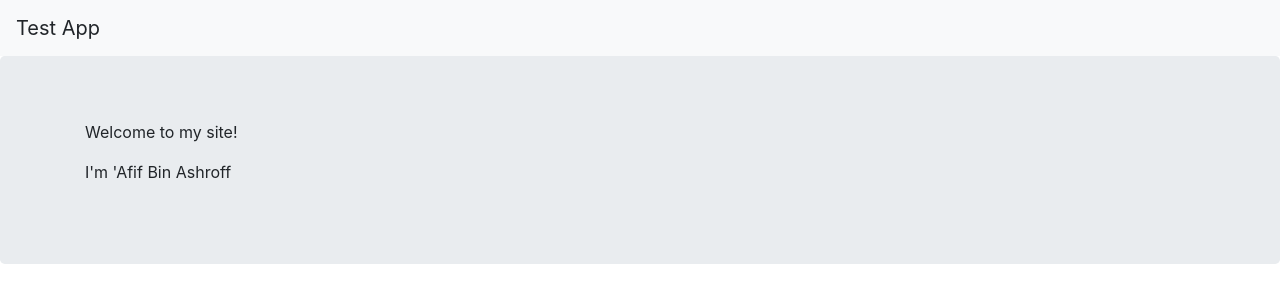
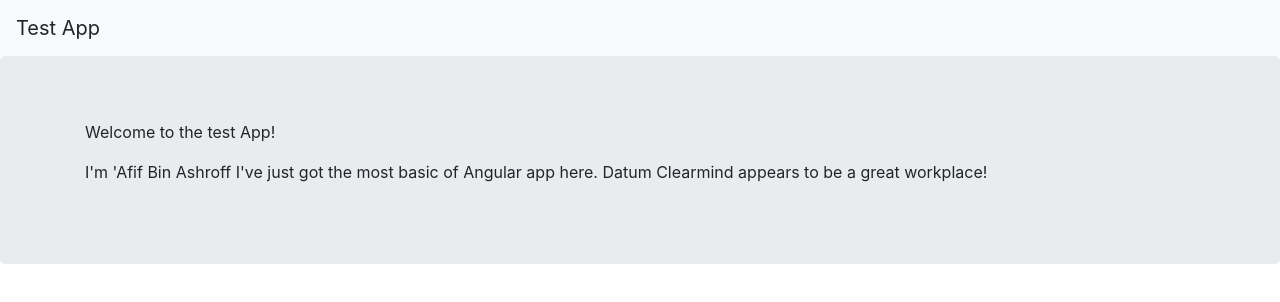
Before and after one commit to orewaafif/profile-app, an Angular app: page /home in a window 1280 px wide. Shown: the top 302 px of the page. Built offline with nearby package versions, Linux system fonts and the light colour scheme.

Commit message:
Add some more content

```diff
--- a/src/app/home/home.component.html
+++ b/src/app/home/home.component.html
@@ -1,10 +1,12 @@
 <div class="jumbotron">
     <div class="container">
         <p>
-                Welcome to my site!
+                Welcome to the test App!
             </p>
             <p>
                 I'm {{profile.name}}
+                I've just got the most basic of Angular app here.
+                {{profile.company}} appears to be a great workplace!
         </p>
     </div>
 </div>
```
